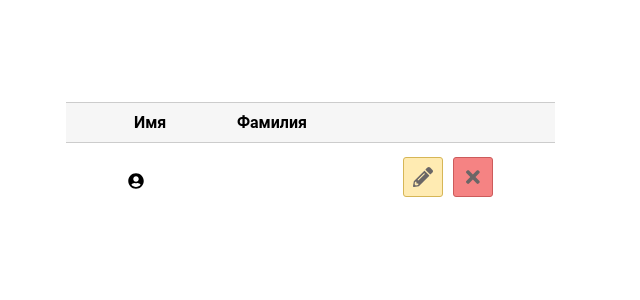
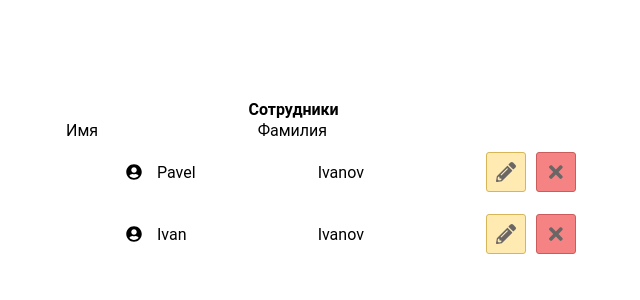
Before and after one commit to Dmitryaf/tomskasu-test, a React (Create React App) app: page / in a window 1280 px wide. Shown: the top 300 px of the page, without its empty margins (21-661 px from the left). Built offline with nearby package versions, Linux system fonts and the light colour scheme; data requests are answered from the project's data file.

Commit message:
Добавил вывод сотрудников из db.json

```diff
--- a/src/App.jsx
+++ b/src/App.jsx
@@ -1,21 +1,43 @@
-import React from 'react';
+import React, { useEffect } from 'react';
 import Person from './components/Person/Person';
 
 function App() {
+  let [persons, setPersons] = React.useState([]);
+
+  useEffect(() => {
+    const apiUrl = 'http://localhost:3001/persons';
+    fetch(apiUrl)
+      .then((response) => response.json())
+      .then((persons) => {
+        setPersons(persons);
+      });
+  }, []);
+
   return (
     <div className="App">
       <div className="container">
         <table className="persons">
-          <tbody>
-            <tr className="persons__titles">
-              <td className="persons__title">Имя</td>
-              <td className="persons__title">Фамилия</td>
+          <caption className="persons__title">Сотрудники</caption>
+          <thead className="persons__thead">
+            <tr className="persons__thead-tr">
+              <td className="persons__td">Имя</td>
+              <td colSpan="3" className="persons__td">
+                Фамилия
+              </td>
             </tr>
+          </thead>
+
+          <tbody className="persons__list">
+            {persons.map((person) => {
+              return (
+                <Person
+                  name={person.name}
+                  lastName={person.lastName}
+                  key={person.id}
+                />
+              );
+            })}
           </tbody>
-
-          <div className="persons__list">
-            <Person />
-          </div>
         </table>
       </div>
     </div>
```
